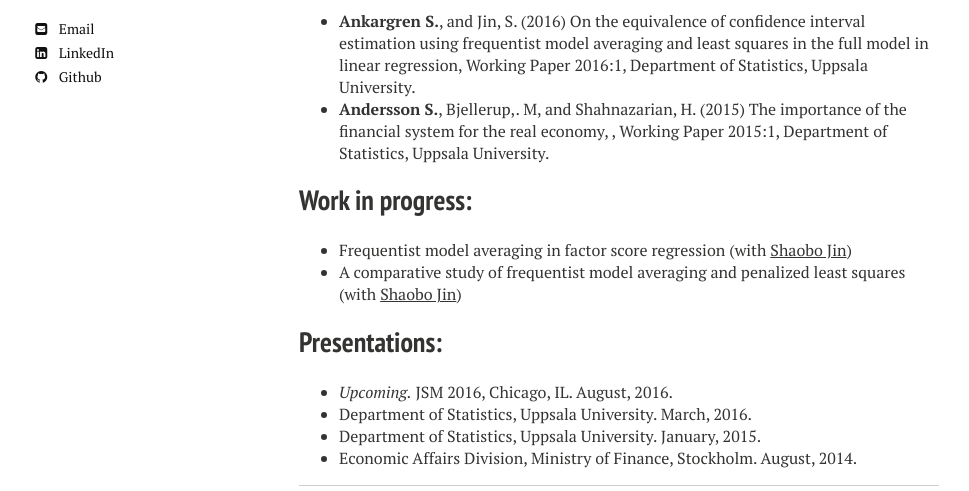
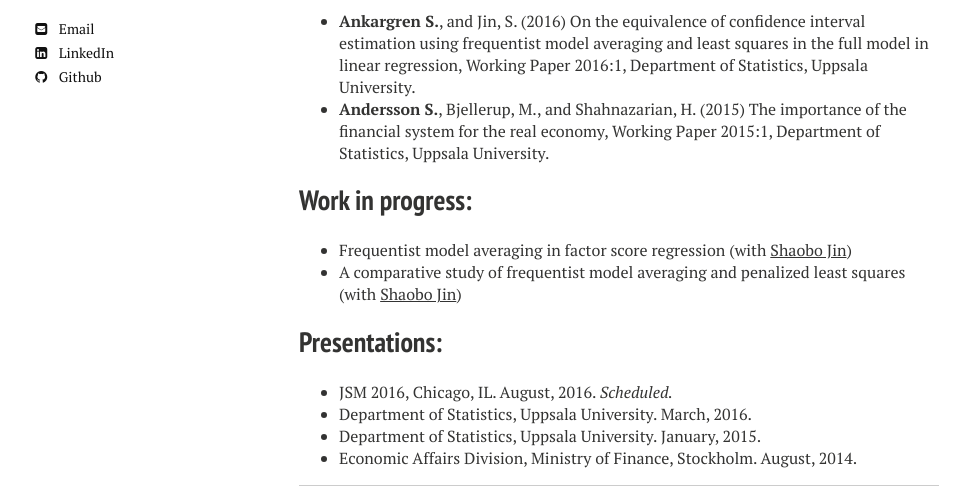
Before and after one commit to ankargren/ankargren.github.io, a Jekyll site: the page built from research/index.md, in a window 1280 px wide. Shown: the part 395-886 px from the top of the page, without its empty margins (21-990 px from the left). Built offline with Jekyll 4.4.1, drawn with Linux system fonts in a browser that asks for light colours; nearby versions of some CDN libraries.

Commit message:
Fixed errors in the list of references

```diff
--- a/research/index.md
+++ b/research/index.md
@@ -16,7 +16,7 @@ image:
 ## Working papers:
 
 * **Ankargren S.**, and Jin, S. (2016) On the equivalence of confidence interval estimation using frequentist model averaging and least squares in the full model in linear regression, Working Paper 2016:1, Department of Statistics, Uppsala University.
-* **Andersson S.**, Bjellerup,. M, and Shahnazarian, H. (2015) The importance of the financial system for the real economy, , Working Paper 2015:1, Department of Statistics, Uppsala University.
+* **Andersson S.**, Bjellerup, M., and Shahnazarian, H. (2015) The importance of the financial system for the real economy, Working Paper 2015:1, Department of Statistics, Uppsala University.
 
 ## Work in progress:
 
@@ -25,7 +25,7 @@ image:
 
 ## Presentations:
 
-* *Upcoming.* JSM 2016, Chicago, IL. August, 2016.
+* JSM 2016, Chicago, IL. August, 2016. *Scheduled.*
 * Department of Statistics, Uppsala University. March, 2016.
 * Department of Statistics, Uppsala University. January, 2015.
 * Economic Affairs Division, Ministry of Finance, Stockholm. August, 2014.
```
